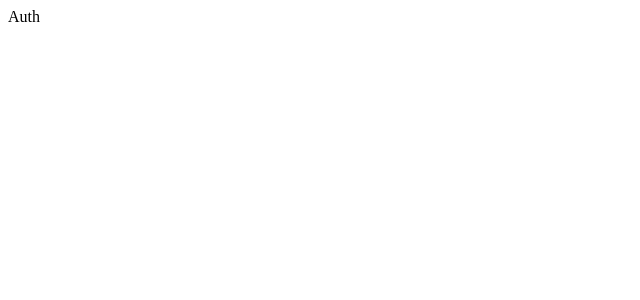
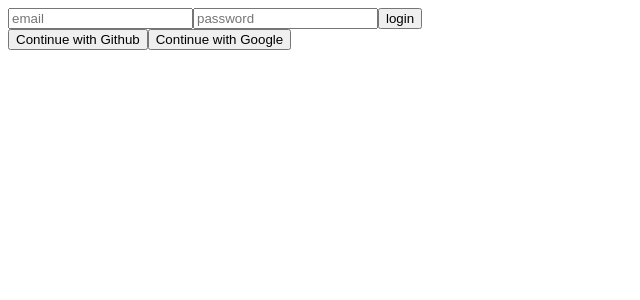
Before and after one commit to taerikor/simple-chat-app, a React (Create React App) app: page /#/ in a window 1280 px wide. Shown: the top 300 px of the page, without its empty margins (0-640 px from the left). Built offline with nearby package versions, Linux system fonts and the light colour scheme.

Commit message:
create auth form

```diff
--- a/src/components/App.tsx
+++ b/src/components/App.tsx
@@ -1,10 +1,12 @@
 import React, { useState } from 'react';
+import { authService } from '../firebase';
 import AppRouter from './AppRouter';
 
 
 
-function App() {
-const [isLoggedIn, setIsLoggedIn] = useState(false)
+
+function App():JSX.Element {
+  const [isLoggedIn, setIsLoggedIn] = useState(false)
   return (
     <AppRouter isLoggedIn={isLoggedIn}/>
   );
--- a/src/firebase.js
+++ b/src/firebase.js
@@ -1,4 +1,5 @@
 import { initializeApp } from "firebase/app";
+import { getAuth } from 'firebase/auth'
 
 const firebaseConfig = {
   apiKey: process.env.REACT_APP_API_KEY ,
@@ -9,4 +10,5 @@ const firebaseConfig = {
   appId: process.env.REACT_APP_APP_ID ,
 };
 
-export default initializeApp(firebaseConfig);
+initializeApp(firebaseConfig);
+export const authService = getAuth();
--- a/src/routes/Auth.tsx
+++ b/src/routes/Auth.tsx
@@ -1,9 +1,34 @@
-import React from 'react'
+import React, { useState } from 'react'
 
 const Auth = (): JSX.Element => {
+    const [email, setEmail] = useState('')
+    const [password, setPassword] = useState('')
+
+    const onChange = (event: React.ChangeEvent<HTMLInputElement>):void => {
+        const value = event.target.value
+        const name = event.target.name
+        if(name === 'email'){
+            setEmail(value)
+        }else if (name === 'password'){
+            setPassword(value)
+        }
+    }
+
+    const onSubmit = (event: React.FormEvent):void => {
+        event.preventDefault()
+    }
+
     return (
         <div>
-            Auth
+            <form onSubmit={onSubmit}>
+                <input name='email' type='email' placeholder='email' value={email} onChange={onChange} required />
+                <input name='password' type='password' placeholder='password' value={password} onChange={onChange} required />
+                <input type='submit' value='login' />
+            </form>
+            <div>
+                <button>Continue with Github</button>
+                <button>Continue with Google</button>
+            </div>
         </div>
     )
 }
```
